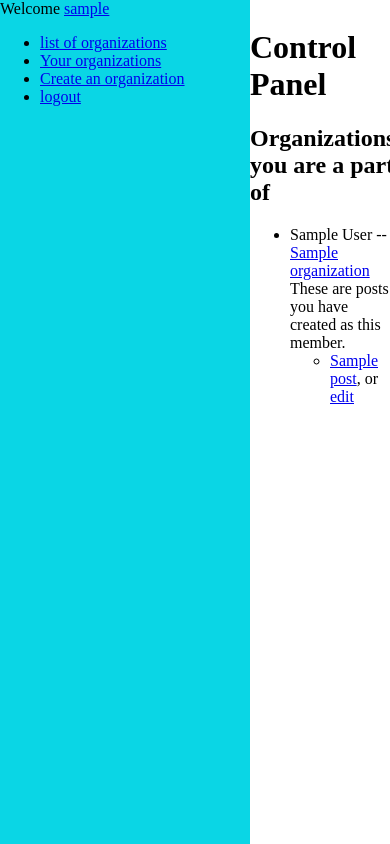
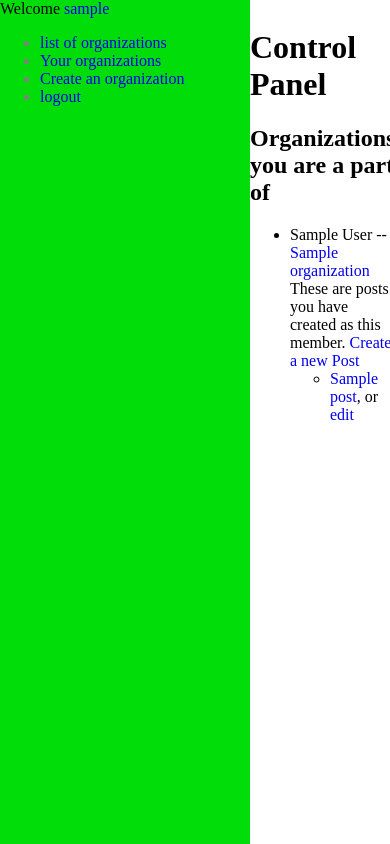
Before and after one commit to eduardojfp/commandchain, a Django app: page /user/ in a window 390 px wide. Run offline with Django 3.2, Linux system fonts and the light colour scheme; a user stored in the database is signed in; tables that the repository leaves empty hold one stand-in row (values such as "Sample post"); some libraries are stand-ins or nearby versions.

Commit message:
More things, made the sidebar more responsive by adding pointless animations(web stuff is funny).  made another change to the model, etc...

```diff
--- a/chain_of_command/forms.py
+++ b/chain_of_command/forms.py
@@ -1,3 +1,28 @@
 from django import forms
+from chain_of_command import models
+from ckeditor.widgets import CKEditorWidget
 
 __author__ = 'awhite'
+
+
+class OrderForm(forms.ModelForm):
+    class Meta:
+        model = models.Order
+        exclude = ['id', 'P', 'M']
+
+
+class PostForm(forms.ModelForm):
+    Content = forms.CharField(widget=CKEditorWidget())
+
+    class Meta:
+        model = models.Post
+        exclude = ['id', 'Creator', 'timestamp']
+
+
+class OrganizationForm(forms.ModelForm):
+    Description = forms.CharField(widget=CKEditorWidget())
+    MemberName = forms.CharField(max_length=80)
+
+    class Meta:
+        model = models.Organization
+        exclude = ['id']
--- a/chain_of_command/templates/Org_list.html
+++ b/chain_of_command/templates/Org_list.html
@@ -4,9 +4,9 @@
 {% endblock %}
 {% block content %}
     hi
-    {% if latest_org_list %}
+    {% if orgs %}
         <ul>
-            {% for org in latest_org_list %}
+            {% for org in orgs %}
                 <li><a href="/org/{{ org.id }}/">{{ org.Name }}</a></li>
             {% endfor %}
         </ul>
--- a/chain_of_command/templates/base.html
+++ b/chain_of_command/templates/base.html
@@ -10,6 +10,37 @@
             top: 0px;
             width: 250px;
             background-color: #0ad6e5;
+
+        }
+
+        #sidebar:hover {
+            background-color: #00dd09;
+        }
+
+        .sidebar-item {
+            font-size: 12pt;
+            transition: color 1s;
+            color: grey;
+        }
+
+        .sidebar-item:hover {
+            color: aqua;
+        }
+
+        a:link {
+            text-decoration: none;
+        }
+
+        a:visited {
+            text-decoration: none;
+        }
+
+        a:hover {
+            text-decoration: underline overline;
+        }
+
+        a:active {
+            text-decoration: underline;
         }
 
         #content {
@@ -40,22 +71,22 @@
             </form>
         {% endif %}
             <ul>
-                <li>
-                    <a href="/list_org/">
+                <li class="sidebar-item">
+                <a href="/list_org/">
                         list of organizations
                     </a>
                 </li>
-                <li>
+                <li class="sidebar-item">
                     <a href="/user/">
-                    Your organizations
+                        Your organizations
                     </a>
                 </li>
                 {% if loginable %}
-                    <li>
-                        <a href="/org/create/">Create an organization</a>
+                    <li class="sidebar-item">
+                    <a href="/org/create/">Create an organization</a>
                     </li>
-                    <li>
-                        <a href="/logout/">logout</a>
+                    <li class="sidebar-item">
+                    <a href="/logout/">logout</a>
                     </li>
                 {% endif %}
             </ul>
--- a/chain_of_command/templates/user_view.html
+++ b/chain_of_command/templates/user_view.html
@@ -16,6 +16,7 @@
                 {{ i.Name }} -- <a
                     href="/org/{{ i.Organization_id }}/">{{ i.Organization.Name }}</a>
                 These are posts you have created as this member.
+                <a href="/post/{{ i.id }}/create">Create a new Post</a>
                 <ul>
                     {% for j in i.post_set.all %}
                         <li>
--- a/chain_of_command/views.py
+++ b/chain_of_command/views.py
@@ -13,8 +13,8 @@ def Organization_List(request):
     else:
         lgnabl = None
     latest_org_list = models.Organization.objects.all()
-    context = {'latest_org_list': latest_org_list,
-               "loginable": lgnabl}
+    context = {"user": U,
+               "loginable": lgnabl, "orgs": latest_org_list}
     return render(request, 'Org_list.html', context)
     # Create your views here.
 
@@ -120,23 +120,106 @@ def create_organization(request):
     from django.shortcuts import redirect
 
     if request.method == "GET":
-        return render(request, "create_organization.html",
+        return render(request, "generic_form.html",
                       {"user": request.user,
-                       "loginable": request.user.is_authenticated()})
+                       "loginable": request.user.is_authenticated(),
+                       'form': forms.OrganizationForm(),
+                       'form_action': '/org/create/',
+                       'form_method': 'POST'})
     else:
-        descr = request.POST['organization_description']
-        oname = request.POST['organization_name']
-        mname = request.POST['member_name']
-        org = models.Organization(Name=oname, Description=descr)
-        org.save()
-        pos = models.Position(Name="admin", Organization_id=org.id,
-                              CanGrantMembership=True, CanIssueOrders=True,
-                              CanEditOrganization=True,
-                              CanEditPrivileges=True)
-        pos.save()
-        mem = models.Member(Name=mname, Organization_id=org.id,
-                            User_id=request.user.id)
-        mem.save()
-        pos.associated.add(mem)
-        pos.save()
-        return redirect('/org/%d/' % org.id)
+        g = forms.OrganizationForm(request.POST)
+        print(dir(g))
+        if g.is_valid():
+            descr = g.cleaned_data['Description']
+            oname = g.cleaned_data['Name']
+            mname = g.cleaned_data['MemberName']
+            org = models.Organization(Name=oname, Description=descr)
+            org.save()
+            pos = models.Position(Name="admin", Organization_id=org.id,
+                                  CanGrantMembership=True, CanIssueOrders=True,
+                                  CanEditOrganization=True,
+                                  CanEditPrivileges=True)
+            pos.save()
+            mem = models.Member(Name=mname, Organization_id=org.id,
+                                User_id=request.user.id)
+            mem.save()
+            pos.associated.add(mem)
+            pos.save()
+            return redirect('/org/%d/' % org.id)
+
+
+@login_required
+def create_post(request, member_id):
+    from datetime import datetime
+    from django.shortcuts import redirect
+
+    print(dir(request.user))
+    if request.user.member_set.get(pk=member_id) is not None:
+        if request.method == 'POST':
+            c = forms.PostForm(request.POST)
+            if c.is_valid():
+                title = c.cleaned_data['Title']
+                creator = models.Member.objects.get(pk=member_id)
+                content = c.cleaned_data['Content']
+                timestamp = datetime.now()
+                visible = c.cleaned_data['Visible']
+                q = models.Post(Title=title, Creator=creator, Content=content,
+                                timestamp=timestamp, Visible=visible)
+                q.save()
+                return redirect('/post/%s/view/' % str(q.id))
+        else:
+            return render(request, "generic_form.html",
+                          {'form': forms.PostForm, 'Form_Title': "create post",
+                           "form_action": "/post/%s/create" % str(member_id),
+                           "form_method": 'POST',
+                           'user': request.user,
+                           'loginable': request.user.is_authenticated()})
+    else:
+        return render(request, 'Error.html',
+                      {'error_summary': 'cannae post there',
+                       'error_details': 'You may not post as a member whose '
+                                        'life you cannot control',
+                       'user': request.user,
+                       'loginable': request.user.is_authenticated()})
+
+
+def view_post(request, post_id):
+    p = models.Post.objects.get(pk=post_id)
+    if not p.Visible:
+        if request.user.is_authenticated():
+            return render(request, 'view_post.html',
+                          {'title': p.Title, 'Content': p.Content})
+        else:
+            return render(request, 'Error.html',
+                          {'error_summary': 'NOt visible',
+                           'error_details': 'You must have permission to view '
+                                            'this post'})
+    else:
+        return render(request, 'view_post.html',
+                      {'title': p.Title, 'Content': p.Content,
+                       'user': request.user,
+                       'loginable': request.user.is_authenticated()})
+
+
+@login_required()
+def edit_post(request, post_id):
+    from datetime import datetime
+    from django.shortcuts import redirect
+
+    i = models.Post.objects.get(pk=post_id)
+    m = request.user.member_set.get(pk=i.Creator_id)
+    if m is not None:
+        if request.method == 'GET':
+            return render(request, "generic_form.html",
+                          {'form': forms.PostForm(instance=i),
+                           'Form_Title': "create post",
+                           "form_action": "/post/%s/edit" % str(post_id),
+                           "form_method": 'POST',
+                           'user': request.user,
+                           'loginable': request.user.is_authenticated()})
+        else:
+            c = forms.PostForm(request.POST)
+            if c.is_valid():
+                i.Content = c.cleaned_data['Content']
+                i.save()
+            return redirect('/post/%s/view' % str(i.id))
--- a/chaincommand/urls.py
+++ b/chaincommand/urls.py
@@ -2,6 +2,8 @@ from django.conf.urls import patterns, include, url
 from django.contrib import admin
 from django.contrib.auth.views import login
 from chain_of_command import views
+from django.conf.urls.static import static
+from chaincommand import settings
 
 urlpatterns = patterns('',
                        # Examples:
@@ -20,5 +22,14 @@ urlpatterns = patterns('',
                        url(r'^login/$', views.login,
                            name="login"),
                        url(r'^org/create/$', views.create_organization,
-                           name='create org')
-)
+                           name='create org'),
+                       url(r'^post/(?P<member_id>\d+)/create',
+                           views.create_post,
+                           name='create post'),
+                       url(r'^post/(?P<post_id>\d+)/view$', views.view_post,
+                           name='view post'),
+                       (r'^ckeditor/', include('ckeditor.urls')),
+                       url(r'^post/(?P<post_id>\d+)/edit$', views.edit_post,
+                           name='edit post')
+) + static(settings.STATIC_URL, document_root=settings.STATIC_ROOT) + static(
+    settings.MEDIA_URL, document_root=settings.MEDIA_ROOT)
```
Also changed, not shown: chain_of_command/models.py (+24 -10 lines).
